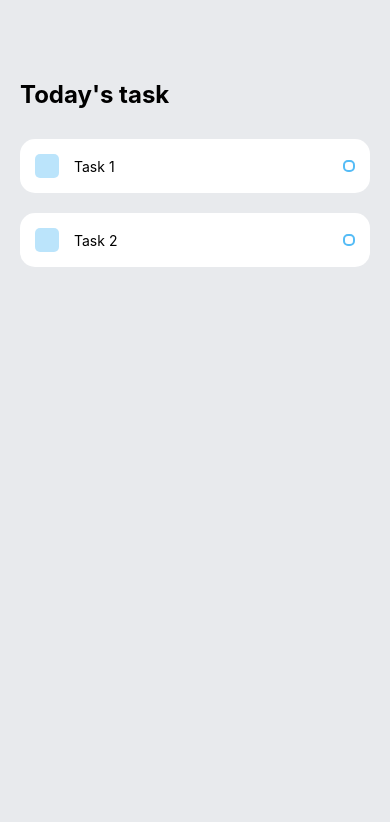
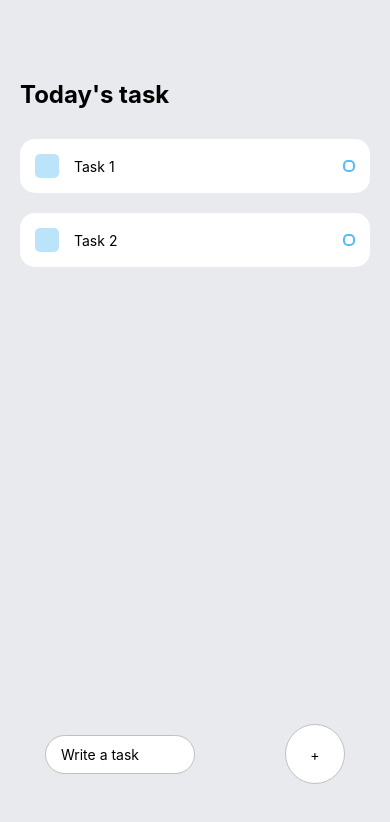
Before and after one commit to umrbdlziz/Todo-List-App, a React Native app in the folder todolist/: screen / in a window 390 px wide. Shown: the top 822 px of the page. Built offline with nearby package versions, Linux system fonts and the light colour scheme.

Commit message:
Add a writing task section
add writing task section to add task in the app

```diff
--- a/todolist/App.js
+++ b/todolist/App.js
@@ -1,5 +1,5 @@
 import { StatusBar } from 'expo-status-bar';
-import { StyleSheet, Text, View } from 'react-native';
+import { KeyboardAvoidingView, Platform, StyleSheet, Text, TextInput, TouchableOpacity, View } from 'react-native';
 import Task from './components/Task';
 
 export default function App() {
@@ -14,7 +14,23 @@
             <Task text={'Task 1'} />
             <Task text={'Task 2'} />
           </View>
+
         </View>
+
+      {/* Write a task */}
+      <KeyboardAvoidingView
+      behavior={Platform.OS === "ios" ? "padding" : "height"}
+      style={styles.writeTaskWrapper}
+      >
+        <TextInput style={styles.input} placeholder='Write a task' />
+
+        <TouchableOpacity>
+          <View style={styles.addWrapper}>
+            <Text style={styles.addText}>+</Text>
+          </View>
+        </TouchableOpacity>
+      </KeyboardAvoidingView>
+
     </View>
   );
 }
@@ -35,4 +51,32 @@
   items: {
     marginTop: 30,
   },
+  writeTaskWrapper: {
+    position: 'absolute',
+    bottom: 60,
+    width: '100%',
+    flexDirection: 'row',
+    justifyContent: 'space-around',
+    alignItems: 'center'
+  },
+  input: {
+    paddingVertical: 10,
+    paddingHorizontal: 15,
+    backgroundColor: '#FFF',
+    borderRadius: 60,
+    borderColor: '#C0C0C0',
+    borderWidth: 1,
+    width: 150,
+  },
+  addWrapper: {
+    width: 60,
+    height: 60,
+    backgroundColor: '#FFF',
+    borderRadius: 60,
+    justifyContent: 'center',
+    alignItems: 'center',
+    borderColor: '#C0C0C0',
+    borderWidth: 1,
+  },
+  addText: {},
 });
```
